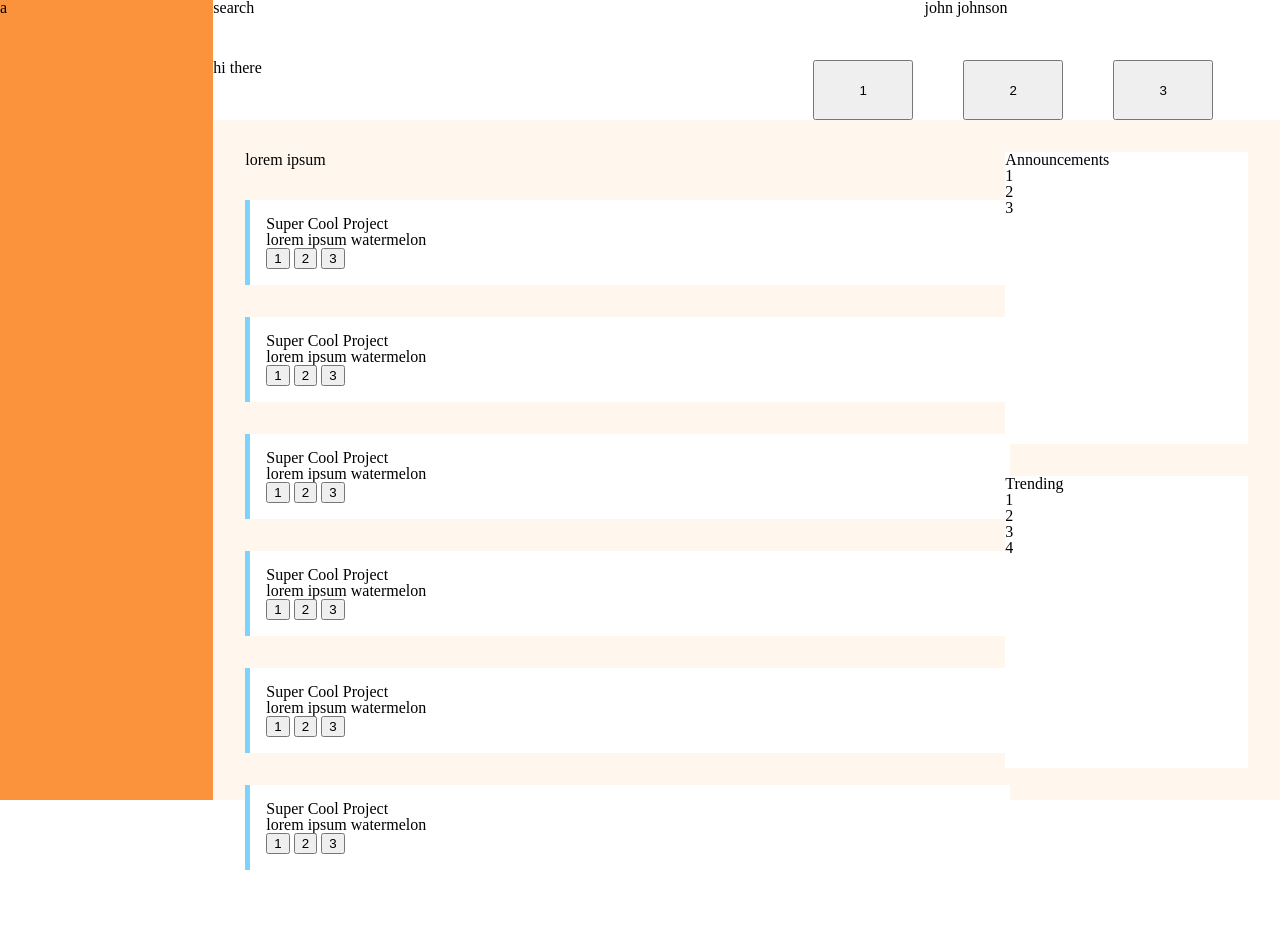
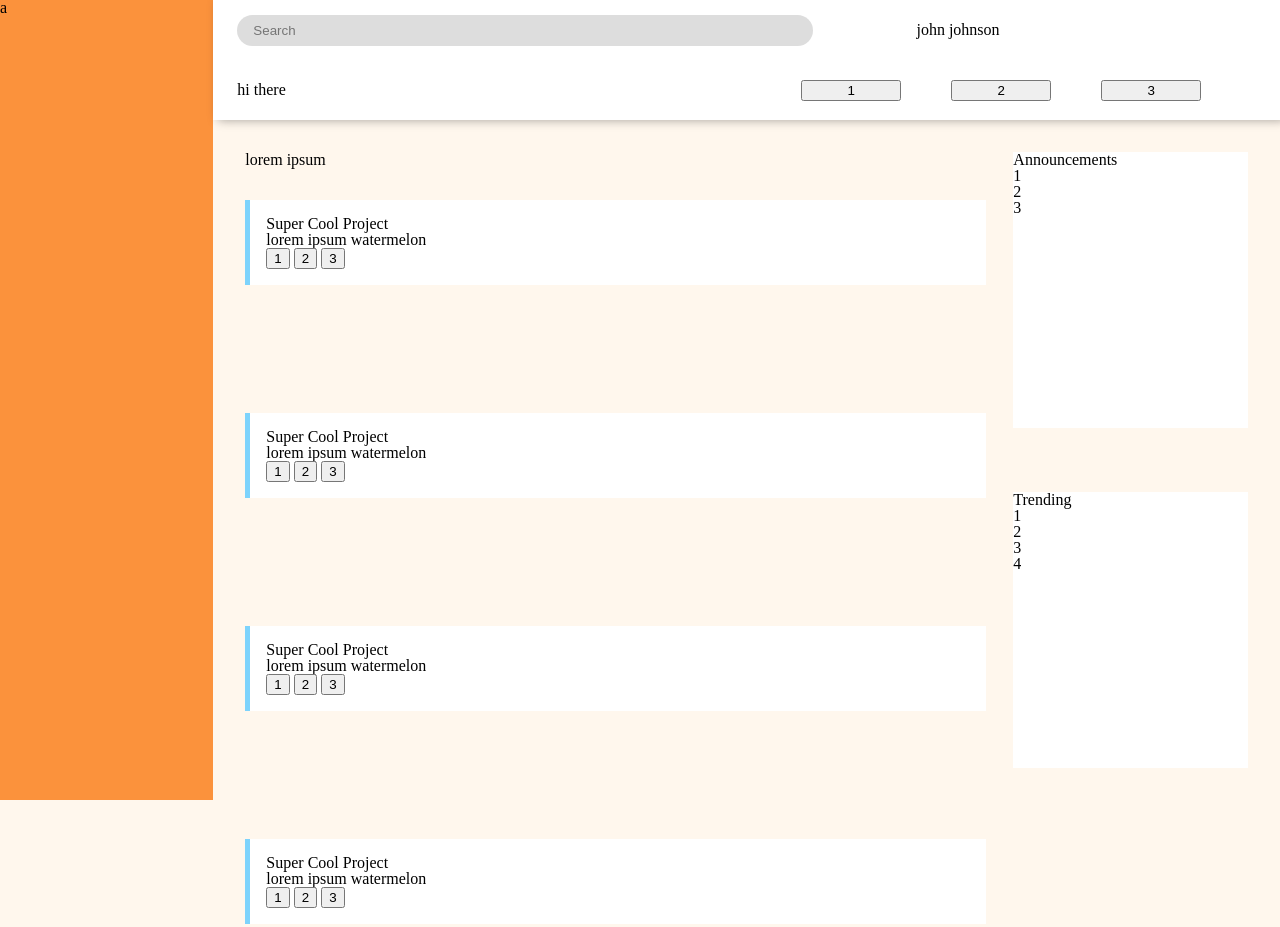
Before and after one commit to cloudsoul8/admin-dashboard, a plain HTML site: page index.html in a window 1280 px wide. Shown: the top 927 px of the page. Before the commit the page ends 870 px from the top, so only its background shows below. Drawn offline with Linux system fonts and the light colour scheme.

Commit message:
add header shadow

```diff
--- a/index.html
+++ b/index.html
@@ -7,6 +7,8 @@
 
    <link rel="stylesheet" href="styles/reset.css">
    <link rel="stylesheet" href="styles/styles.css">
+   <link rel="stylesheet" href="styles/main.css">
+   <link rel="stylesheet" href="styles/header.css">
    <title>Admin Dashboard</title>
 </head>
 <body>
@@ -16,8 +18,10 @@
 
    <header>
       <div id="search-header">
-         <div id="search-bar">
-            search
+         <div id="search-bar-container">
+            <form>
+               <input type="text" placeholder="Search" id="search-bar">
+            </form>
          </div>
          <div id="profile-container">
             john johnson
--- /dev/null
+++ b/styles/header.css
@@ -0,0 +1,37 @@
+header {
+   display: grid;
+   grid-template-rows: 1fr 1fr;
+   box-shadow: 5px 0px 10px rgba(0,0,0,0.36);
+   background-color: white;
+}
+
+header > div {
+   display: grid;
+   align-items: center;
+   margin: 0px 24px;
+}
+
+#search-header {
+   grid-template-columns: 2fr 1fr;
+}
+
+#search-bar {
+   background-color: #dddddd;
+   width: 80%;
+   padding: 8px 16px;
+   border: none;
+   border-radius: 64px;
+
+}
+
+#intro-header {
+   grid-template-columns: 1fr 1fr;
+
+}
+
+#header-button-container {
+   display: grid;
+   grid-template-columns: repeat(3, 100px);
+   justify-content: center;
+   column-gap: 50px;
+}
--- /dev/null
+++ b/styles/main.css
@@ -0,0 +1,36 @@
+main {
+   display: grid;
+   grid-template-columns: 3fr 1fr;
+   grid-template-rows: 1fr 1fr;
+   gap: 64px;
+   padding: 32px;
+}
+
+#project-container {
+   grid-row: 1 / span 2;
+}
+
+#project-item-container {
+   display: grid;
+   grid-template-columns: repeat(auto-fit, minmax(400px, 1fr));
+   gap: 128px;
+
+   margin-top: 32px;
+   margin-bottom: 32px;
+}
+
+.project-item {
+   background-color: white;
+   width: 100%;
+   border-left: 5px solid var(--accent);
+
+   padding: 16px;
+}
+
+#announcement-container {
+   background-color: white;
+}
+
+#trending-container {
+   background-color: white;
+}
--- a/styles/styles.css
+++ b/styles/styles.css
@@ -8,6 +8,7 @@ body {
    display: grid;
    grid-template-columns: minmax(200px, 1fr) minmax(500px, 5fr);
    grid-template-rows: 15% 85%;
+   background-color: var(--bg-color);
 
    height: 100vh;
 }
@@ -16,64 +17,3 @@ body {
    background-color: var(--main-color);
    grid-row: 1 / span 2;
 }
-
-header {
-   display:grid;
-   grid-template-rows: 1fr 1fr;
-}
-
-#search-header {
-   display:grid;
-   grid-template-columns: 2fr 1fr;
-}
-
-#intro-header {
-   display:grid;
-   grid-template-columns: 1fr 1fr;
-}
-
-#header-button-container {
-   display: grid;
-   grid-template-columns: repeat(3, 100px);
-   justify-content: center;
-   column-gap: 50px;
-}
-
-main {
-   background-color: var(--bg-color);
-   display: grid;
-   grid-template-columns: 3fr 1fr;
-   grid-template-rows: 1fr 1fr;
-   gap: 32px;
-
-   padding: 32px;
-}
-
-#project-container {
-   grid-row: 1 / span 2;
-}
-
-#project-item-container {
-   display: grid;
-   grid-template-columns: repeat(auto-fit, minmax(400px, 1fr));
-   gap: 32px;
-
-   margin-top: 32px;
-   margin-bottom: 32px;
-}
-
-.project-item {
-   background-color: white;
-   width: 100%;
-   border-left: 5px solid var(--accent);
-
-   padding: 16px;
-}
-
-#announcement-container {
-   background-color: white;
-}
-
-#trending-container {
-   background-color: white;
-}
```
